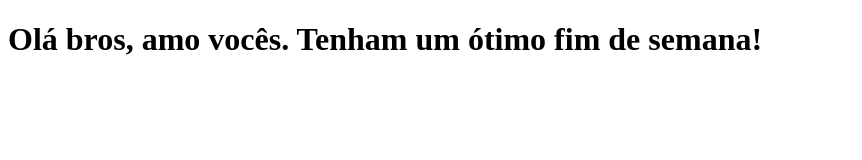
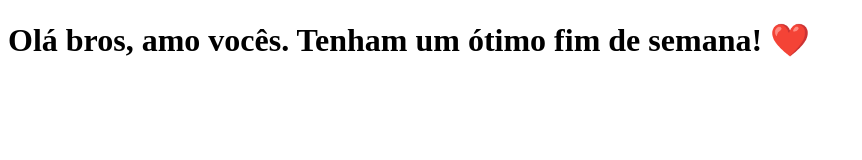
Before and after one commit to adil-jr/clone-tabnews, a Next.js app: page / in a window 1280 px wide. Shown: the top 160 px of the page, without its empty margins (0-862 px from the left). Built offline with nearby package versions, Linux system fonts and the light colour scheme.

Commit message:
modifica a frase

```diff
--- a/pages/index.js
+++ b/pages/index.js
@@ -1,5 +1,5 @@
 function Home() {
-    return <h1>Olá bros, amo vocês. Tenham um ótimo fim de semana!</h1>;
+    return <h1>Olá bros, amo vocês. Tenham um ótimo fim de semana! ❤️</h1>;
 }
 
 export default Home;
```
